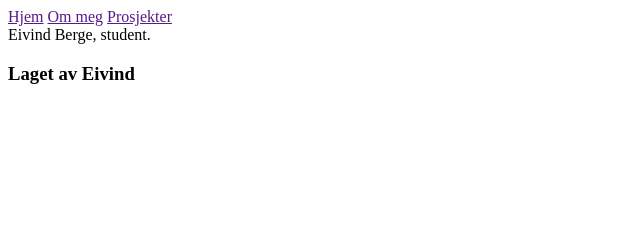
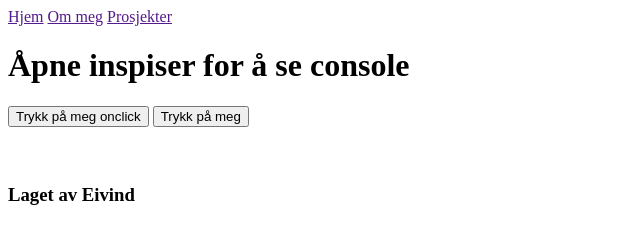
Before and after one commit to eivind-glodedata/introtilJavaScript, a website: page index.html in a window 1280 px wide. Shown: the whole page, without its empty margins (0-640 px from the left). Drawn offline with Linux system fonts and the light colour scheme.

Commit message:
ferdig andre del av undervsningen denne uken

```diff
--- a/index.html
+++ b/index.html
@@ -20,9 +20,16 @@
         <a href="">Prosjekter</a>
       </nav>
     </header>
-
+<!--tomme element fra html som fylles fra javascript-->
     <main>
-    <h1>Åne inspiser for å se console</h1>
+    <h1>Åpne inspiser for å se console</h1>
+    <button onclick="businessCard()">Trykk på meg onclick</button>
+    <button id="button">Trykk på meg</button>
+    <section>
+      <h2 id="title"></h2>
+      <p id="description"></p>
+      <img id="image" src="" alt="">
+    </section>
     </main>
 
     <footer>
--- a/script.js
+++ b/script.js
@@ -45,16 +45,55 @@ console.log(typeof sum);
 // array = en liste av data
 // object = key:value liste av data
 
+//
+console.log("--------------------------------------------------");
+//
+
 function businessCard() {
+
+    //variabler som henter element øverst
+
+    const h2Title = document.getElementById("title");
+    console.log(h2Title);
+    const pDescription = document.querySelector("#description")
+    console.log(pDescription);
+    const imgImage = document.querySelector("#image");
+    console.log(imgImage);
+
+    //variabler som lagrer data i midten
+
     // local scope kun i funksjonen
     console.log("Hei fra inni en funksjon");
     let navn = "Eivind";
     let firstName = "Eivind";
     let lastName = "Berge";
-    const tittel = "student";
-    console.log(`${firstName} ${lastName}, ${tittel}.`)
-    const main = document.querySelector("main");
-    main.textContent = `${firstName} ${lastName}, ${tittel}.`;
+    const fullName = firstName + " " + lastName;
+    console.log(fullName);
+
+    const description = "student";
+    const image = "https://images.unsplash.com/photo-1745905932716-431e50eac74b?q=80&w=1974&auto=format&fit=crop&ixlib=rb-4.0.3&ixid=M3wxMjA3fDB8MHxwaG90by1wYWdlfHx8fGVufDB8fHx8fA%3D%3D"
+    console.log(`${firstName} ${lastName}, ${description}.`)
+   // const main = document.querySelector("main");
+   // main.textContent = `${firstName} ${lastName}, ${description}.`;
+
+    //Manipulerer variablene sammen (HMS)
+
+    h2Title.textContent = fullName;
+    pDescription.textContent = description;
+    imgImage.src = image;
+    imgImage.alt = "Random pic from Unsplash";
+    imgImage.style.width = "100%";
+    //klassenavn i steden for inlinestyling: imgImage.classList.add = "businessCardImage"
+
+
 }
 
-businessCard();
+
+
+//businessCard();
+
+const button = document.querySelector("#button");
+console.log(button);
+button.addEventListener("click", businessCard);
+
+//shift contr L - multiple cursor cursor cursor
```
